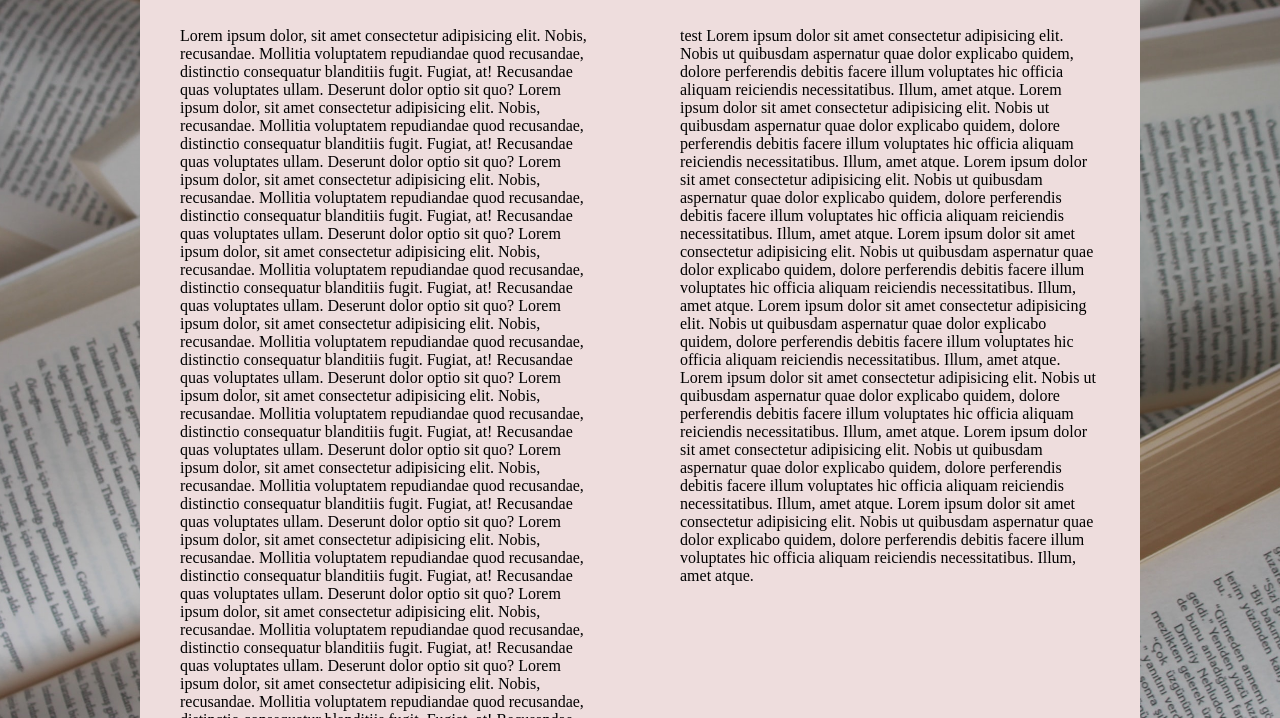
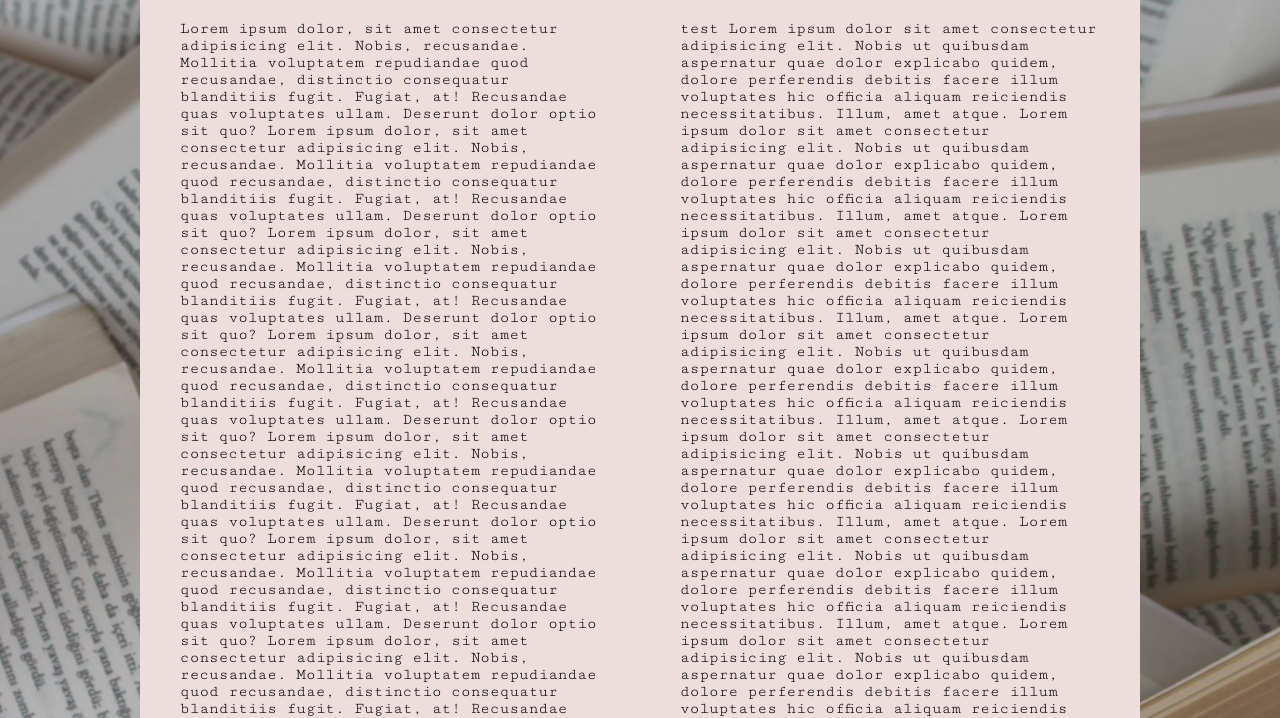
Before and after one commit to barringtonemelie/CV-sida, a plain HTML site: page index.html in a window 1280 px wide. Shown: the part 148-866 px from the top of the page. Drawn offline with Linux system fonts and the light colour scheme.

Commit message:
Fixed fonts

```diff
--- a/index.html
+++ b/index.html
@@ -5,6 +5,9 @@
     <meta http-equiv="X-UA-Compatible" content="IE=edge">
     <meta name="viewport" content="width=device-width, initial-scale=1.0">
     <link rel="stylesheet" href="style.css">
+    <link rel="preconnect" href="https://fonts.googleapis.com">
+    <link rel="preconnect" href="https://fonts.gstatic.com" crossorigin>
+    <link href="https://fonts.googleapis.com/css2?family=Cutive+Mono&family=Major+Mono+Display&display=swap" rel="stylesheet">
     <title>Emelie Barrington - CV</title>
 </head>
 <body>
```
Also changed, not shown: style.css (+0 -10 lines).
